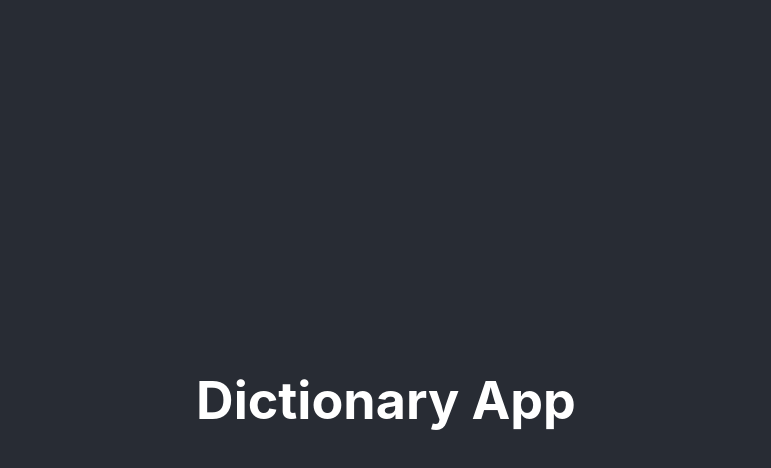
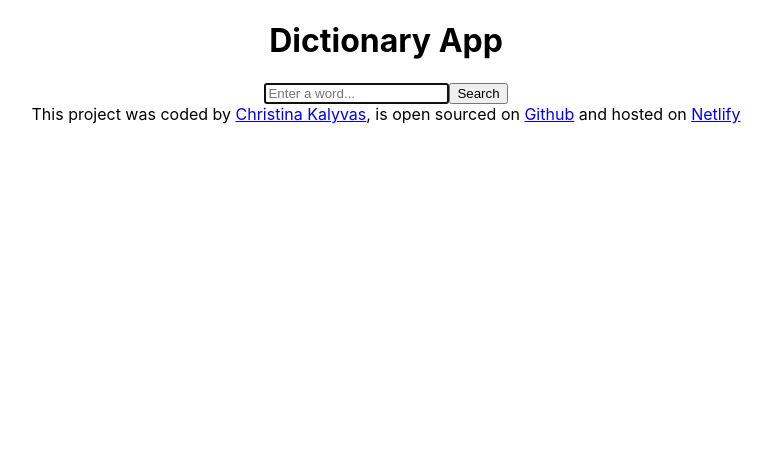
Before and after one commit to kikikal/dictionary-app, a React (Create React App) app: page / in a window 1280 px wide. Shown: the top 468 px of the page, without its empty margins (254-1025 px from the left). Built offline with nearby package versions, Linux system fonts and the light colour scheme.

Commit message:
created form

```diff
--- a/package.json
+++ b/package.json
@@ -6,6 +6,7 @@
     "@testing-library/jest-dom": "^5.17.0",
     "@testing-library/react": "^13.4.0",
     "@testing-library/user-event": "^13.5.0",
+    "bootstrap": "^5.3.3",
     "react": "^18.3.1",
     "react-dom": "^18.3.1",
     "react-scripts": "5.0.1",
--- a/public/index.html
+++ b/public/index.html
@@ -7,10 +7,9 @@
       name="description"
       content="Web site created using create-react-app"
     />
-    <title>React App</title>
+    <title>Dictionary App</title>
   </head>
   <body>
-    <noscript>You need to enable JavaScript to run this app.</noscript>
     <div id="root"></div>
   </body>
 </html>
--- a/src/App.css
+++ b/src/App.css
@@ -1,38 +1,3 @@
 .App {
   text-align: center;
 }
-
-.App-logo {
-  height: 40vmin;
-  pointer-events: none;
-}
-
-@media (prefers-reduced-motion: no-preference) {
-  .App-logo {
-    animation: App-logo-spin infinite 20s linear;
-  }
-}
-
-.App-header {
-  background-color: #282c34;
-  min-height: 100vh;
-  display: flex;
-  flex-direction: column;
-  align-items: center;
-  justify-content: center;
-  font-size: calc(10px + 2vmin);
-  color: white;
-}
-
-.App-link {
-  color: #61dafb;
-}
-
-@keyframes App-logo-spin {
-  from {
-    transform: rotate(0deg);
-  }
-  to {
-    transform: rotate(360deg);
-  }
-}
--- a/src/App.js
+++ b/src/App.js
@@ -1,4 +1,6 @@
 import "./App.css";
+import React from "react";
+import Dictionary from "./Dictionary";
 
 function App() {
   return (
@@ -6,6 +8,31 @@ function App() {
       <header className="App-header">
         <h1>Dictionary App</h1>
       </header>
+      <main>
+        <Dictionary />
+      </main>
+      <footer>
+        This project was coded by{" "}
+        <a href="https://github.com/kikikal" target="_blank" rel="noreferrer">
+          Christina Kalyvas
+        </a>
+        , is open sourced on{" "}
+        <a
+          target="_blank"
+          href="https://github.com/kikikal/dictionary-app"
+          rel="noreferrer"
+        >
+          Github
+        </a>{" "}
+        and hosted on{" "}
+        <a
+          href="https://dictionary-app-ck.netlify.app/"
+          target="_blank"
+          rel="noreferrer"
+        >
+          Netlify
+        </a>
+      </footer>
     </div>
   );
 }
--- /dev/null
+++ b/src/Dictionary.js
@@ -0,0 +1,27 @@
+import React from "react";
+
+export default function Dictionary() {
+  let searchValue = null;
+
+  function changeSearchValue(event) {
+    searchValue = event.target.value;
+    console.log(searchValue);
+  }
+
+  function searchSubmit(event) {
+    event.preventDefault();
+    alert(`Searching for ${searchValue}...`);
+  }
+
+  return (
+    <form onSubmit={searchSubmit}>
+      <input
+        type="search"
+        placeholder="Enter a word..."
+        autoFocus
+        onChange={changeSearchValue}
+      />
+      <input type="submit" value="Search" />
+    </form>
+  );
+}
```
Also changed, not shown: 1 other file (tests, documents, lock files or other folders).
